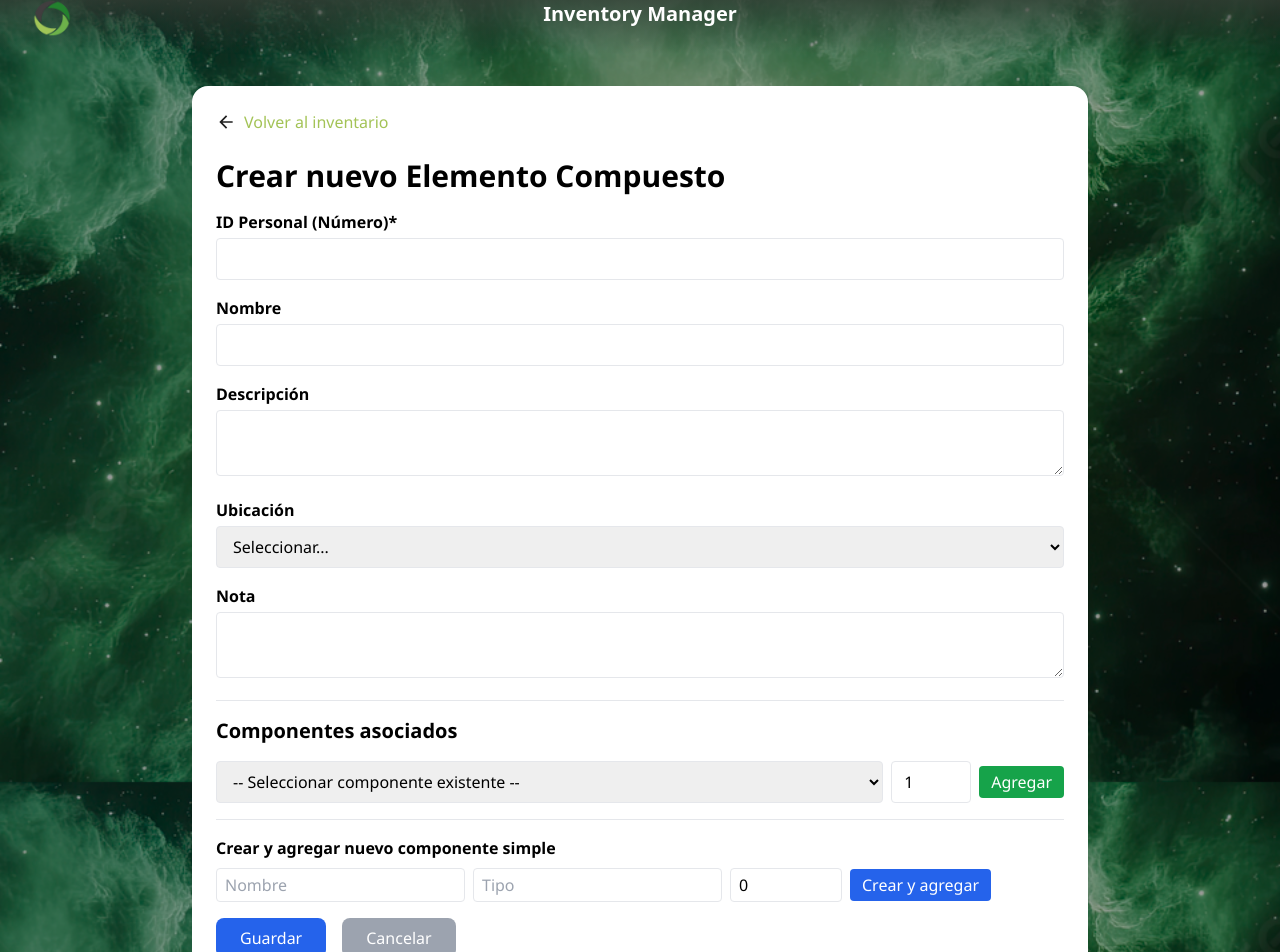
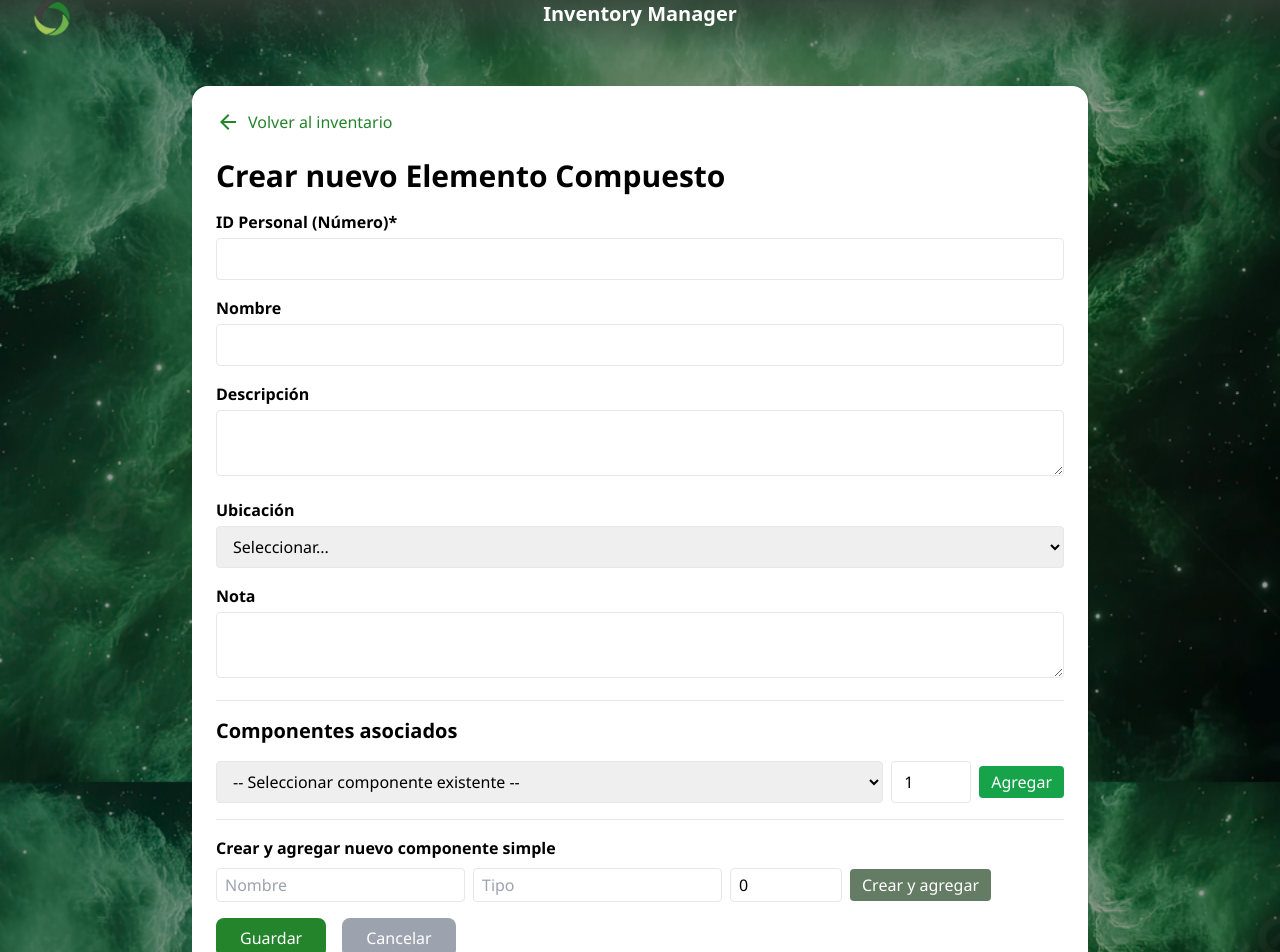
Before and after one commit to Milialvarez/inventory-manager, an Angular app in the folder inventory-front/: page /crear-compuesto in a window 1280 px wide. Shown: the part 18-970 px from the top of the page. Built offline with nearby package versions, Linux system fonts and the light colour scheme.

Commit message:
add dockerfile

```diff
--- a/inventory-front/src/app/add-element-page/add-element-page.component.html
+++ b/inventory-front/src/app/add-element-page/add-element-page.component.html
@@ -1,6 +1,6 @@
 <div class="max-w-4xl mx-auto p-6 bg-white rounded-2xl shadow-sm mt-8">
-  <button (click)="cancelar()" class="flex items-center gap-2 mb-6 text-primary hover:text-secondary-dark transition">
-    <img src="/logos-icons/arrow-back.svg" alt="Volver" class="w-5 h-5" />
+  <button (click)="cancelar()" class="flex items-center gap-2 mb-6 text-primary_darker hover:text-secondary-dark transition">
+    <svg xmlns="http://www.w3.org/2000/svg" height="24px" viewBox="0 -960 960 960" width="24px" fill="#24842C"><path d="m313-440 224 224-57 56-320-320 320-320 57 56-224 224h487v80H313Z"/></svg>
     Volver al inventario
   </button>
 
@@ -73,11 +73,11 @@
       <input type="text" placeholder="Nombre" [(ngModel)]="nuevoElementoNombre" name="nuevoElementoNombre" class="border rounded px-2 py-1 mr-2" />
       <input type="text" placeholder="Tipo" [(ngModel)]="nuevoElementoTipo" name="nuevoElementoTipo" class="border rounded px-2 py-1 mr-2" />
       <input type="number" placeholder="Valor unitario" [(ngModel)]="nuevoElementoValor" name="nuevoElementoValor" class="border rounded px-2 py-1 mr-2 w-28" />
-      <button type="button" (click)="crearYAgregarNuevoSimple()" class="bg-blue-600 hover:bg-blue-700 text-white px-3 py-1 rounded">Crear y agregar</button>
+      <button type="button" (click)="crearYAgregarNuevoSimple()" class="bg-secondary_dark hover:bg-secondary_darker text-white px-3 py-1 rounded">Crear y agregar</button>
     </div>
 
     <div class="mt-6 flex gap-4">
-      <button type="submit" class="bg-blue-600 hover:bg-blue-700 text-white px-6 py-2 rounded-lg">Guardar</button>
+      <button type="submit" class="bg-primary_darker hover:bg-primary_dark text-white px-6 py-2 rounded-lg">Guardar</button>
       <button type="button" (click)="cancelar()" class="bg-gray-400 hover:bg-gray-500 text-white px-6 py-2 rounded-lg">Cancelar</button>
     </div>
   </form>
--- a/inventory-front/src/app/filter-panel/filter-panel.component.html
+++ b/inventory-front/src/app/filter-panel/filter-panel.component.html
@@ -3,7 +3,7 @@
   label="Buscar por ID"
   placeholder="Ej: 101"
   [filterKey]="'id'"
-  [value]="filters['id']?.toString() || ''"
+  [value]="filters['id'].toString() || ''"
   (valueChange)="handleFilterChange($event)"
 ></app-inventory-filters>
 
@@ -13,7 +13,7 @@
   label="Buscar por palabra clave"
   placeholder="Ej: CPU, RAM, SSD"
   [filterKey]="'descripcion'"
-  [value]="filters['descripcion']?.toString() || ''"
+  [value]="filters['descripcion'].toString() || ''"
   (valueChange)="handleFilterChange($event)"
 ></app-inventory-filters>
 
--- a/inventory-front/src/app/single-element/single-element.component.html
+++ b/inventory-front/src/app/single-element/single-element.component.html
@@ -1,10 +1,11 @@
 <div class="max-w-4xl mx-auto p-6 bg-white rounded-2xl shadow-sm mt-8">
-  <button
-  (click)="volver()"
-  class="flex items-center gap-2 mb-6 text-primary hover:text-secondary-dark transition">
-  <img src="/logos-icons/arrow-back.svg" alt="Volver" class="w-5 h-5" />
-  Volver al inventario
-</button>
+  <button (click)="volver()"
+    class="flex items-center gap-2 mb-6 text-primary_darker hover:text-secondary-dark transition">
+    <svg xmlns="http://www.w3.org/2000/svg" height="24px" viewBox="0 -960 960 960" width="24px" fill="#24842C">
+      <path d="m313-440 224 224-57 56-320-320 320-320 57 56-224 224h487v80H313Z" />
+    </svg>
+    Volver al inventario
+  </button>
 
 
   <h2 class="text-3xl font-bold mb-4">{{ elemento.nombre || elemento.personalId }}</h2>
@@ -21,7 +22,8 @@
   <ul *ngIf="!modoEdicion">
     <li *ngFor="let comp of elemento.componentes">
       <ng-container *ngIf="obtenerElementoSimple(comp.elementoId) as simple">
-        {{ simple.nombre }} ({{ simple.tipo }}) — Cantidad: {{ comp.cantidad }} — Valor: ${{ simple.valorUnitario | number }}
+        {{ simple.nombre }} ({{ simple.tipo }}) — Cantidad: {{ comp.cantidad }} — Valor: ${{ simple.valorUnitario |
+        number }}
       </ng-container>
     </li>
   </ul>
@@ -36,7 +38,8 @@
         <label class="block mt-2 text-sm">Cantidad:
           <input type="number" [(ngModel)]="comp.cantidad" min="1" class="border rounded px-2 py-1 w-20" />
         </label>
-        <button (click)="eliminarComponente(i)" class="mt-2 bg-red-600 hover:bg-red-700 text-white px-3 py-1 rounded">Eliminar</button>
+        <button (click)="eliminarComponente(i)"
+          class="mt-2 bg-red-600 hover:bg-red-700 text-white px-3 py-1 rounded">Eliminar</button>
       </ng-container>
     </div>
   </div>
@@ -50,7 +53,8 @@
         {{ simple.nombre }} ({{ simple.tipo }})
       </option>
     </select>
-    <button (click)="agregarComponenteExistente()" class="ml-2 bg-green-600 hover:bg-green-700 text-white px-3 py-1 rounded">Agregar</button>
+    <button (click)="agregarComponenteExistente()"
+      class="ml-2 bg-green-600 hover:bg-green-700 text-white px-3 py-1 rounded">Agregar</button>
   </div>
 
   <!-- Crear nuevo -->
@@ -58,16 +62,28 @@
     <h4 class="font-semibold mb-2">Crear y agregar nuevo componente</h4>
     <input type="text" placeholder="Nombre" [(ngModel)]="nuevoElementoNombre" class="border rounded px-2 py-1 mr-2" />
     <input type="text" placeholder="Tipo" [(ngModel)]="nuevoElementoTipo" class="border rounded px-2 py-1 mr-2" />
-    <input type="number" placeholder="Valor unitario" [(ngModel)]="nuevoElementoValor" class="border rounded px-2 py-1 mr-2 w-28" />
-    <button (click)="crearYAgregarElemento()" class="bg-blue-600 hover:bg-blue-700 text-white px-3 py-1 rounded">Crear y agregar</button>
+    <input type="number" placeholder="Valor unitario" [(ngModel)]="nuevoElementoValor"
+      class="border rounded px-2 py-1 mr-2 w-28" />
+    <button (click)="crearYAgregarElemento()" class="bg-blue-600 hover:bg-blue-700 text-white px-3 py-1 rounded">Crear y
+      agregar</button>
   </div>
 
   <!-- Botones -->
   <div class="mt-6 flex gap-4">
-    <button *ngIf="!modoEdicion" (click)="editarElemento()" class="bg-yellow-500 hover:bg-yellow-600 text-white px-4 py-2 rounded-lg">Editar</button>
-     <button *ngIf="modoEdicion" (click)="guardarCambios()" class="bg-green-600 hover:bg-green-700 text-white px-4 py-2 rounded-lg">Guardar cambios</button>
-    <button *ngIf="modoEdicion" (click)="cancelarEdicion()" class="bg-gray-400 hover:bg-gray-500 text-white px-4 py-2 rounded-lg">Cancelar</button>
-    <button (click)="toggleNotas()" class="bg-secondary hover:bg-secondary-dark text-white px-4 py-2 rounded-lg">
+    <button *ngIf="!modoEdicion" (click)="editarElemento()"
+      class="bg-yellow-500 hover:bg-yellow-600 text-white px-4 py-2 rounded-lg flex items-center gap-2">
+      <svg xmlns="http://www.w3.org/2000/svg" height="24px" viewBox="0 -960 960 960" width="24px" fill="#FFFFFF">
+        <path
+          d="M200-200h57l391-391-57-57-391 391v57Zm-80 80v-170l528-527q12-11 26.5-17t30.5-6q16 0 31 6t26 18l55 56q12 11 17.5 26t5.5 30q0 16-5.5 30.5T817-647L290-120H120Zm640-584-56-56 56 56Zm-141 85-28-29 57 57-29-28Z" />
+      </svg>
+      Editar
+    </button>
+
+    <button *ngIf="modoEdicion" (click)="guardarCambios()"
+      class="bg-green-600 hover:bg-green-700 text-white px-4 py-2 rounded-lg">Guardar cambios</button>
+    <button *ngIf="modoEdicion" (click)="cancelarEdicion()"
+      class="bg-gray-400 hover:bg-gray-500 text-white px-4 py-2 rounded-lg">Cancelar</button>
+    <button (click)="toggleNotas()" class="bg-secondary hover:bg-secondary_dark text-white px-4 py-2 rounded-lg">
       {{ mostrarNotas ? 'Ocultar notas' : (elemento.nota ? 'Ver notas' : 'Agregar nota') }}
     </button>
   </div>
@@ -75,6 +91,7 @@
   <!-- Notas -->
   <div *ngIf="mostrarNotas" class="mt-4 p-4 border rounded-lg bg-gray-50">
     <textarea [(ngModel)]="elemento.nota" class="w-full min-h-[100px] p-2 border rounded-lg"></textarea>
-    <button (click)="guardarNota()" class="mt-2 bg-green-600 hover:bg-green-700 text-white px-4 py-1 rounded-lg">Guardar nota</button>
+    <button (click)="guardarNota()" class="mt-2 bg-green-600 hover:bg-green-700 text-white px-4 py-1 rounded-lg">Guardar
+      nota</button>
   </div>
 </div>
```
Also changed, not shown: 2 other files (tests, documents, lock files or other folders).
